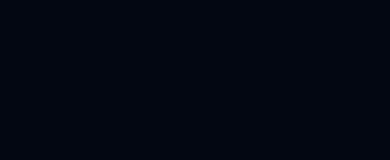
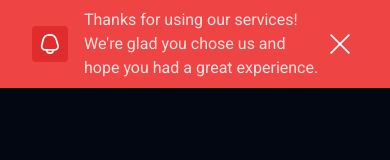
Before and after one commit to alireza-tahriri-masule/master-tab, a website: page src/index.html in a window 390 px wide. Drawn offline with Linux system fonts and the light colour scheme.

Commit message:
feat(app): Complete the banner section
Make the banner section responsive

```diff
--- a/src/index.html
+++ b/src/index.html
@@ -1,5 +1,6 @@
 <!doctype html>
 <html>
+
 <head>
   <meta charset="UTF-8">
   <meta name="viewport" content="width=device-width, initial-scale=1.0">
@@ -7,15 +8,48 @@
   <!-- Google Font -->
   <link rel="preconnect" href="https://fonts.googleapis.com">
   <link rel="preconnect" href="https://fonts.gstatic.com" crossorigin>
-  <link href="https://fonts.googleapis.com/css2?family=Roboto:ital,wght@0,100..900;1,100..900&display=swap" rel="stylesheet">
+  <link href="https://fonts.googleapis.com/css2?family=Roboto:ital,wght@0,100..900;1,100..900&display=swap"
+    rel="stylesheet">
 </head>
+
 <body class="text-gray-100 font-english bg-gray-950">
 
   <div id="app" class="space-y-16">
-    <header></header>
+    <header>
+      <div class="py-2 text-red-100 bg-red-500">
+        <div class="container flex items-center justify-between">
+          <div class="flex items-center space-x-4 md:space-x-2">
+            <div class="p-2 bg-red-600 rounded bg-opacity-80">
+              <svg xmlns="http://www.w3.org/2000/svg" version="1.1" xmlns:xlink="http://www.w3.org/1999/xlink"
+                xmlns:svgjs="http://svgjs.com/svgjs" class="w-5 h-5" x="0" y="0" viewBox="0 0 24 24"
+                style="enable-background:new 0 0 512 512" xml:space="preserve">
+                <g>
+                  <path
+                    d="m22.555 13.662-1.9-6.836A9.321 9.321 0 0 0 2.576 7.3l-1.471 6.615A5 5 0 0 0 5.986 20H7.1a5 5 0 0 0 9.8 0h.838a5 5 0 0 0 4.818-6.338ZM12 22a3 3 0 0 1-2.816-2h5.632A3 3 0 0 1 12 22Zm8.126-5.185A2.977 2.977 0 0 1 17.737 18H5.986a3 3 0 0 1-2.928-3.651l1.47-6.616a7.321 7.321 0 0 1 14.2-.372l1.9 6.836a2.977 2.977 0 0 1-.502 2.618Z"
+                    fill="#ffffff" data-original="#000000"></path>
+                </g>
+              </svg>
+            </div>
+            <div>Thanks for using our services! We're glad you chose us and hope you had a great experience.</div>
+          </div>
+
+          <div class="flex items-center p-2 rounded cursor-pointer hover:bg-red-400 bg-opacity-80">
+            <svg xmlns="http://www.w3.org/2000/svg" version="1.1" xmlns:xlink="http://www.w3.org/1999/xlink" class="w-5 h-5" x="0" y="0" viewBox="0 0 24 24" style="enable-background:new 0 0 512 512"
+              xml:space="preserve" class="">
+              <g>
+                <path
+                  d="M24 1.414 22.586 0 12 10.586 1.414 0 0 1.414 10.586 12 0 22.586 1.414 24 12 13.414 22.586 24 24 22.586 13.414 12 24 1.414z"
+                  data-name="01 align center" fill="#ffffff" opacity="1" data-original="#000000" class=""></path>
+              </g>
+            </svg>
+          </div>
+        </div>
+      </div>
+    </header>
     <main></main>
     <footer></footer>
   </div>
 
 </body>
+
 </html>
--- a/tailwind.config.js
+++ b/tailwind.config.js
@@ -14,7 +14,6 @@ module.exports = {
       sm: "640px",
       md: "768px",
       lg: "1024px",
-      xl: "1280px",
     },
   },
   plugins: [],
```
Also changed, not shown: src/output.css.
